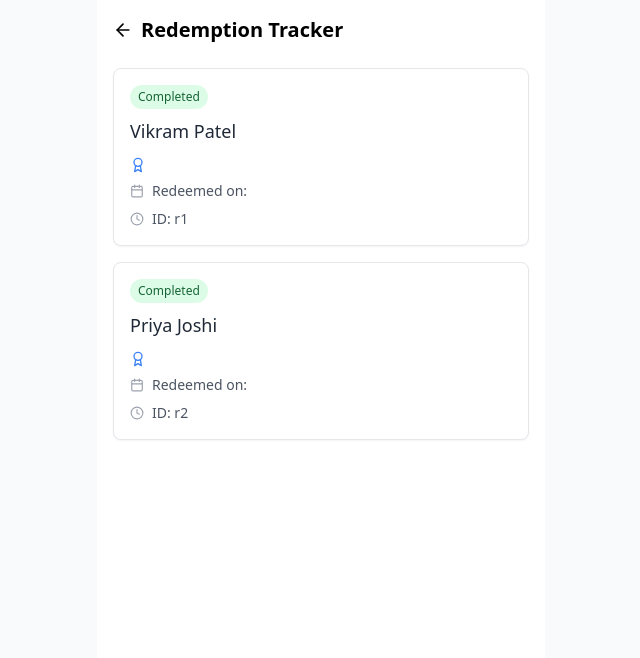
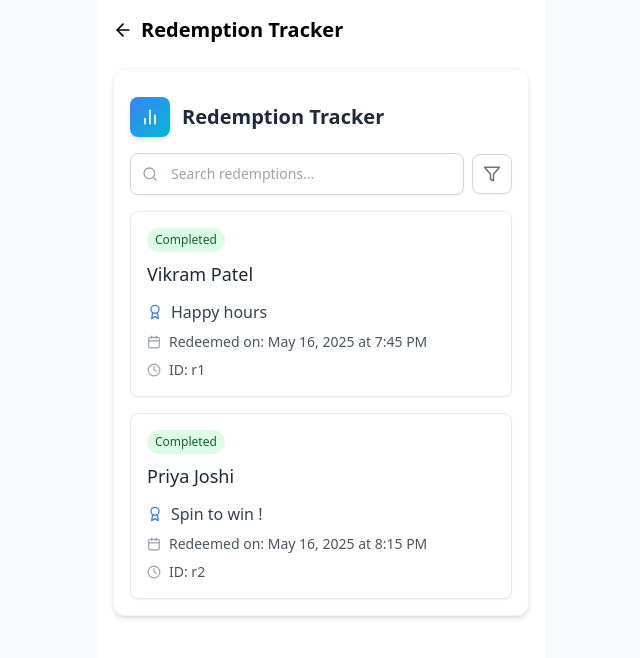
Before and after one commit to DevxD98/Owner-s-page, a React (Vite) app: page /redemption-tracker in a window 1280 px wide. Shown: the top 658 px of the page, without its empty margins (319-959 px from the left). Built offline with nearby package versions, Linux system fonts and the light colour scheme.

Commit message:
Update RedemptionTrackerPage: Component updates and view tweaks

```diff
--- a/src/pages/RedemptionTrackerPage.jsx
+++ b/src/pages/RedemptionTrackerPage.jsx
@@ -1,20 +1,13 @@
 import React from 'react';
-import { ArrowLeft } from 'lucide-react';
+import { ArrowLeft, Search, Filter } from 'lucide-react';
 import { useNavigate } from 'react-router-dom';
-import { useApp } from '../contexts/AppContext';
-import RedemptionItem from '../components/redemptions/RedemptionItem';
+import RedemptionTracker from '../components/redemptions/RedemptionTracker';
 
 const RedemptionTrackerPage = () => {
   const navigate = useNavigate();
-  const { redemptions, offers } = useApp();
-
-  const getOfferTitle = (offerId) => {
-    const offer = offers.find(o => o.id === offerId);
-    return offer?.title || '';
-  };
 
   return (
-    <div className="p-4">
+    <div className="p-4 pb-20">
       <div className="flex items-center mb-6">
         <button onClick={() => navigate(-1)} className="mr-2">
           <ArrowLeft size={20} />
@@ -22,19 +15,7 @@ const RedemptionTrackerPage = () => {
         <h1 className="text-xl font-bold">Redemption Tracker</h1>
       </div>
 
-      <div className="space-y-4">
-        {redemptions.map((redemption) => (
-          <RedemptionItem
-            key={redemption.id}
-            id={redemption.id}
-            customerName={redemption.customerName}
-            date={redemption.date}
-            status={redemption.status}
-            offerId={redemption.offerId}
-            offerTitle={getOfferTitle(redemption.offerId)}
-          />
-        ))}
-      </div>
+      <RedemptionTracker showSearch={true} showAllItems={true} />
     </div>
   );
 };
```
